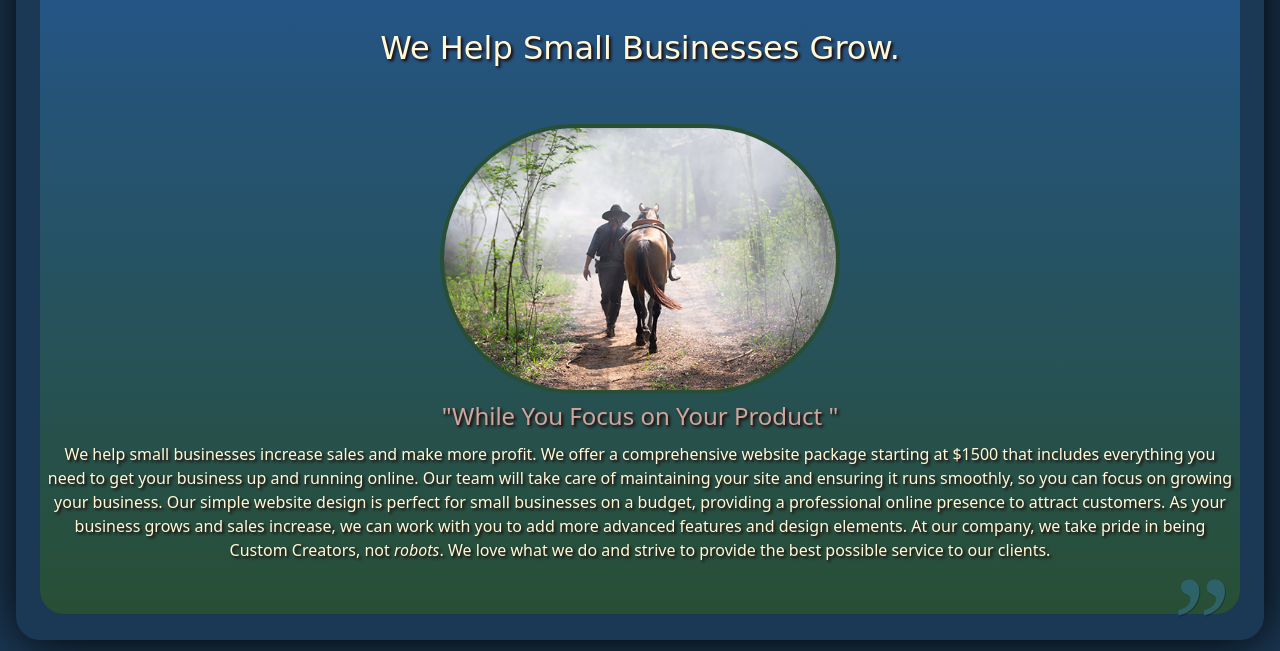
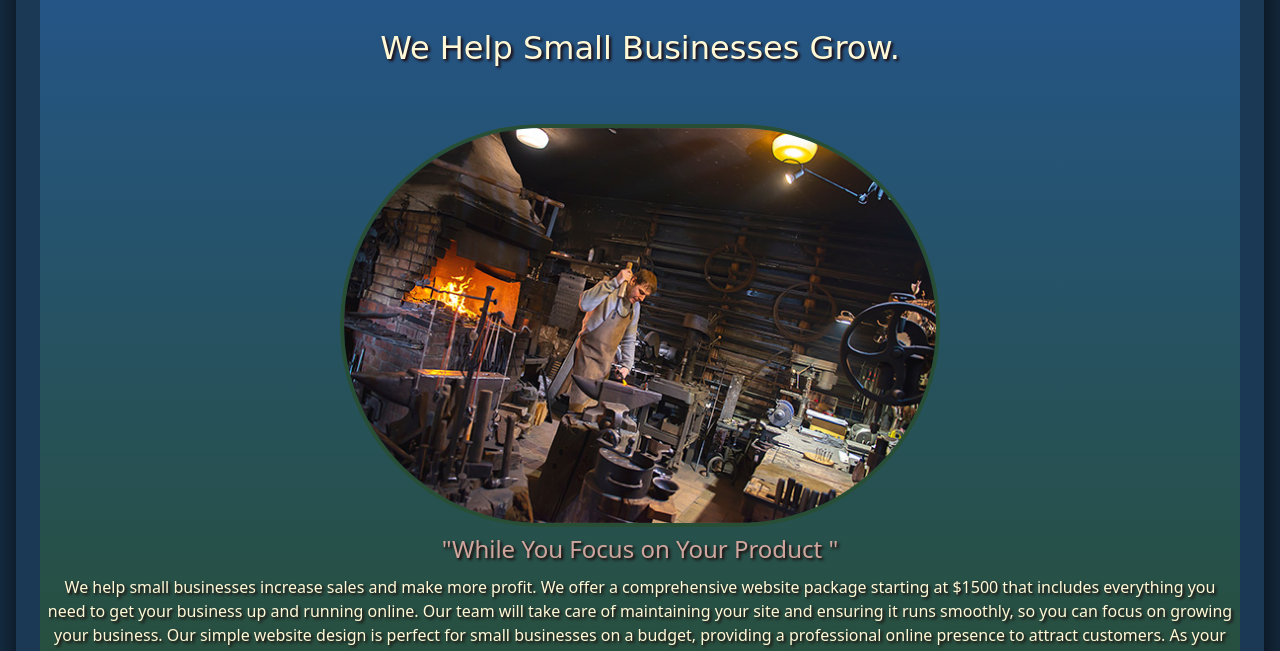
Before and after one commit to MyBaBB/MYBABB, a website: page build/index.html in a window 1280 px wide. Shown: the part 1670-2321 px from the top of the page. Drawn offline with Linux system fonts and the light colour scheme; a web font is replaced by a local one.

Commit message:
I change some images to appeal to buyers more instead of making me look like a warlord from outerspace or something

```diff
--- a/build/index.html
+++ b/build/index.html
@@ -231,7 +231,7 @@
 
               <a href="#horsesAss">
                  <div id="Trapper" class="text-center " >
-                <img  src="./img/busyTrapper.png" alt="BusyTrapper" width="400" height="400" class="relative mx-auto d-block rounded-full border-4 border-solid border-varMEDDUCKHEAD" >
+                <img  src="./img/balcksmith600x400.jpg" alt="BusyTrapper" width="600" height="400" class="relative mx-auto d-block rounded-full border-4 border-solid border-varMEDDUCKHEAD" >
 
                 </div>
               </a>
```
Also changed, not shown: build/css/style.css, build/img/Spiderline.png (deleted), build/img/balcksmith600x400.jpg (added), build/img/brainsUHoh.png (deleted), build/img/brainsinHands.png (deleted), build/img/ohdurr.png (deleted), build/img/porpoise.png (deleted), build/img/wevdevlogo.png (deleted), build/img/working.png (deleted), 1 other file.
